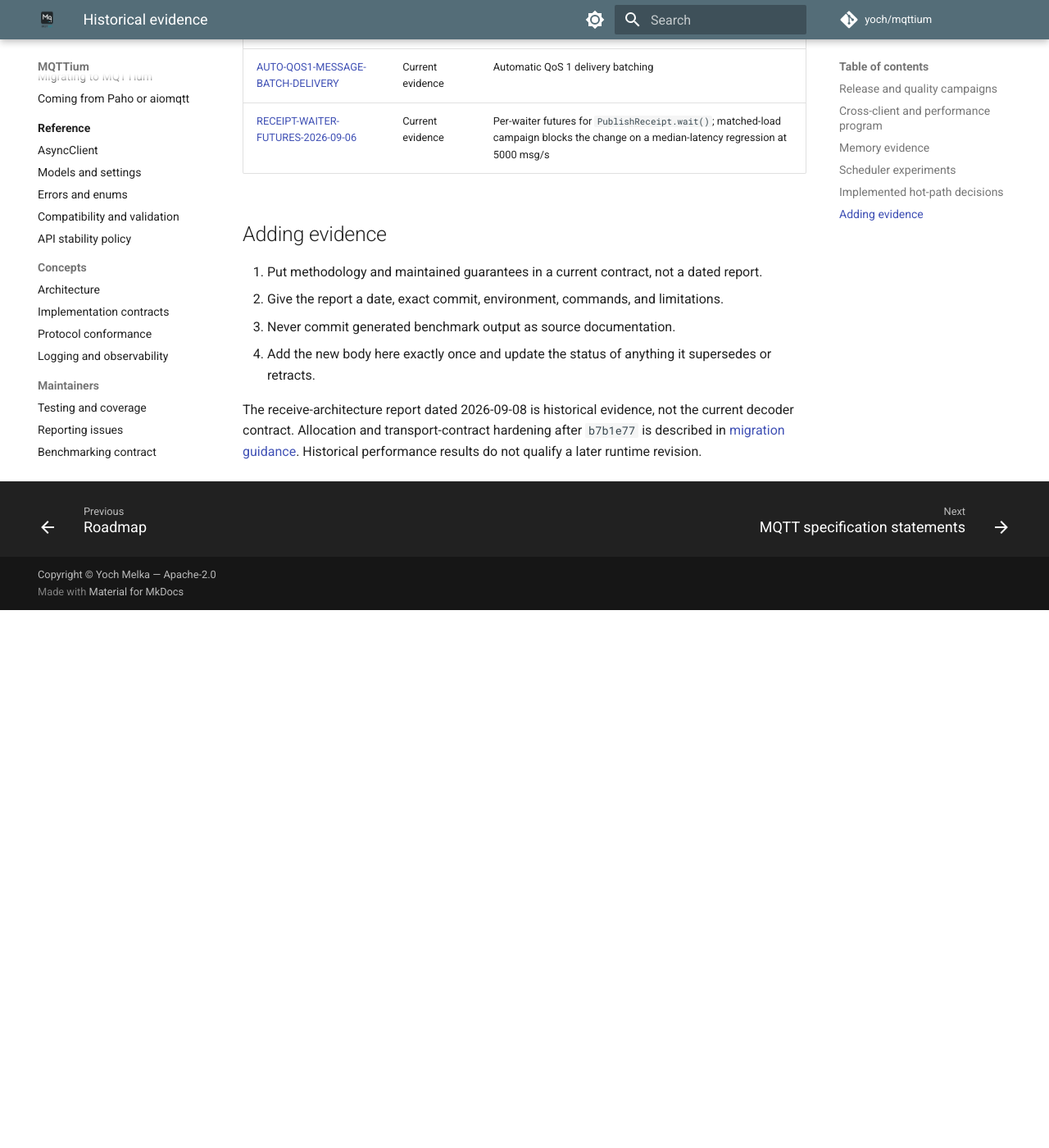
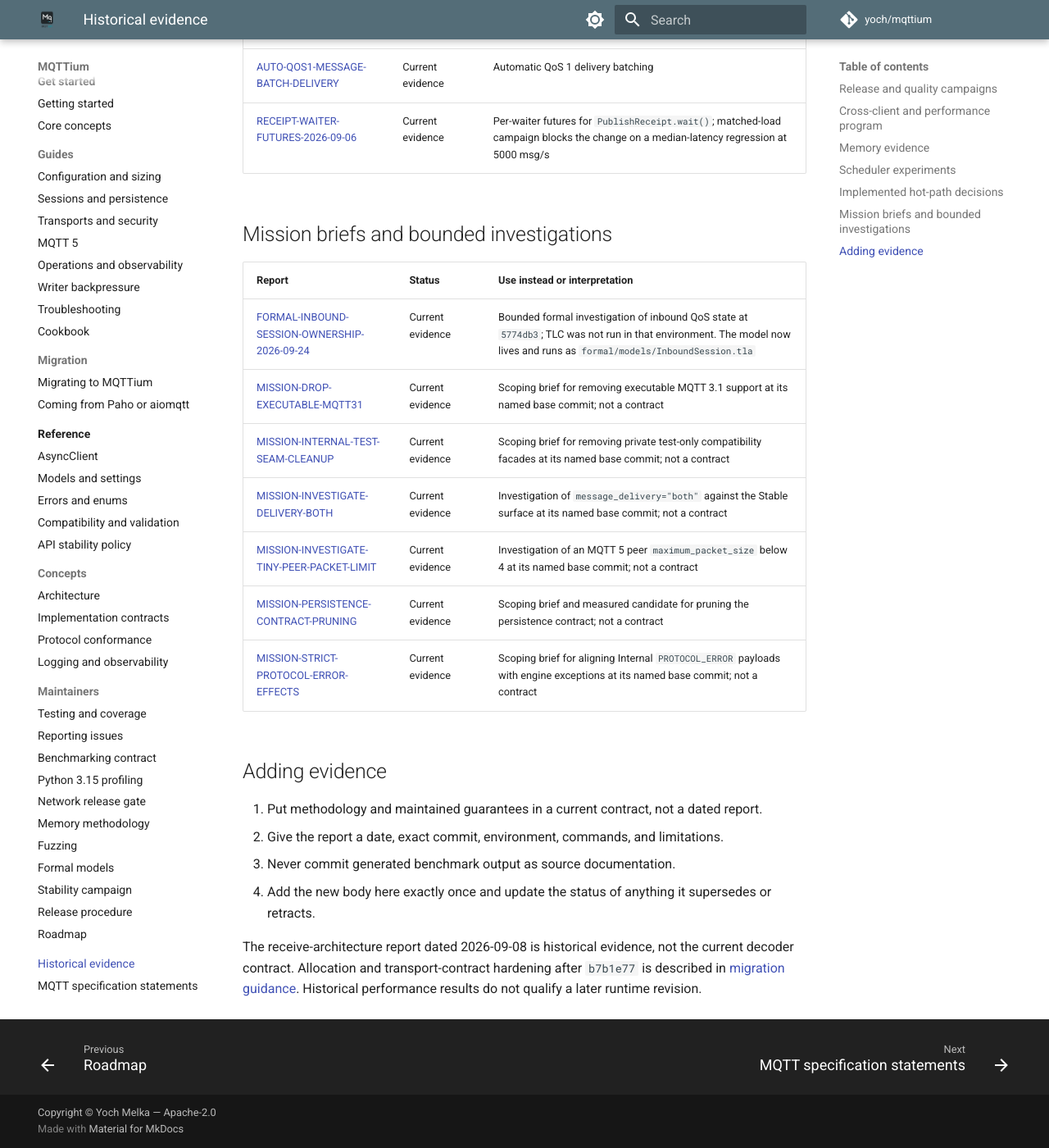
Before and after one commit to yoch/mqttium, an MkDocs documentation site: the page built from docs/reports/README.md, in a window 1280 px wide and 1400 px high, scrolled down 8328 px. Shown: the whole window at 82% size. Built offline with MkDocs 1.6.1 and Material for MkDocs 9.7.7, drawn with Linux system fonts in a browser that asks for light colours; comment, search, counter and statistics services are not loaded; before the commit the page ends 9072 px from its top, so only the background shows below that.

Commit message:
Gate TLC on every change and check what the docs promise
- CI: the TLA+ models run in the required gate, since a runtime change can
  invalidate a model's predicates without touching formal/.
- The engine-lock AST check covers every api/ module, not only the client.
- Statement labels cited in other tests and in src/ must exist in a
  vendored specification.
- The report index lists the seven missing reports, and a project test
  holds it to its "exactly once" promise.
- Stale wording: pre-v1 in AGENTS.md and the llms.txt description, the
  SQLite "experiment" error text, an orphan Paho comment, lint scope.

Co-Authored-By: Claude Fable 5.2 <noreply@anthropic.com>
Claude-Session: https://claude.ai/code/session_01Ao6T3feVH1AdmD4A8HiJoS

```diff
--- a/docs/reports/README.md
+++ b/docs/reports/README.md
@@ -130,6 +130,18 @@ validity conditions pass on an eligible runner.
 | [AUTO-QOS1-MESSAGE-BATCH-DELIVERY](https://github.com/yoch/mqttium/blob/main/docs/reports/AUTO-QOS1-MESSAGE-BATCH-DELIVERY.md) | Current evidence | Automatic QoS 1 delivery batching |
 | [RECEIPT-WAITER-FUTURES-2026-09-06](https://github.com/yoch/mqttium/blob/main/docs/reports/RECEIPT-WAITER-FUTURES-2026-09-06.md) | Current evidence | Per-waiter futures for `PublishReceipt.wait()`; matched-load campaign blocks the change on a median-latency regression at 5000 msg/s |
 
+## Mission briefs and bounded investigations
+
+| Report | Status | Use instead or interpretation |
+| --- | --- | --- |
+| [FORMAL-INBOUND-SESSION-OWNERSHIP-2026-09-24](https://github.com/yoch/mqttium/blob/main/docs/reports/FORMAL-INBOUND-SESSION-OWNERSHIP-2026-09-24.md) | Current evidence | Bounded formal investigation of inbound QoS state at `5774db3`; TLC was not run in that environment. The model now lives and runs as `formal/models/InboundSession.tla` |
+| [MISSION-DROP-EXECUTABLE-MQTT31](https://github.com/yoch/mqttium/blob/main/docs/reports/MISSION-DROP-EXECUTABLE-MQTT31.md) | Current evidence | Scoping brief for removing executable MQTT 3.1 support at its named base commit; not a contract |
+| [MISSION-INTERNAL-TEST-SEAM-CLEANUP](https://github.com/yoch/mqttium/blob/main/docs/reports/MISSION-INTERNAL-TEST-SEAM-CLEANUP.md) | Current evidence | Scoping brief for removing private test-only compatibility facades at its named base commit; not a contract |
+| [MISSION-INVESTIGATE-DELIVERY-BOTH](https://github.com/yoch/mqttium/blob/main/docs/reports/MISSION-INVESTIGATE-DELIVERY-BOTH.md) | Current evidence | Investigation of `message_delivery="both"` against the Stable surface at its named base commit; not a contract |
+| [MISSION-INVESTIGATE-TINY-PEER-PACKET-LIMIT](https://github.com/yoch/mqttium/blob/main/docs/reports/MISSION-INVESTIGATE-TINY-PEER-PACKET-LIMIT.md) | Current evidence | Investigation of an MQTT 5 peer `maximum_packet_size` below 4 at its named base commit; not a contract |
+| [MISSION-PERSISTENCE-CONTRACT-PRUNING](https://github.com/yoch/mqttium/blob/main/docs/reports/MISSION-PERSISTENCE-CONTRACT-PRUNING.md) | Current evidence | Scoping brief and measured candidate for pruning the persistence contract; not a contract |
+| [MISSION-STRICT-PROTOCOL-ERROR-EFFECTS](https://github.com/yoch/mqttium/blob/main/docs/reports/MISSION-STRICT-PROTOCOL-ERROR-EFFECTS.md) | Current evidence | Scoping brief for aligning Internal `PROTOCOL_ERROR` payloads with engine exceptions at its named base commit; not a contract |
+
 ## Adding evidence
 
 1. Put methodology and maintained guarantees in a current contract, not a
--- a/mkdocs.yml
+++ b/mkdocs.yml
@@ -119,9 +119,8 @@ plugins:
       markdown_description: >-
         MQTTium is a dependency-free, async-native MQTT 3.1.1 and MQTT 5.0
         client for production Python services, gateways, and IoT systems.
-        The pre-v1 native AsyncClient API, published as 1.0.0rc17, revises
-        1.0.0rc16 before 1.0 and deliberately differs from 1.0.0rc14.
-        Paho and one-shot helpers are removed. Follow the installation
+        The native AsyncClient API is stable since 1.0; Paho and one-shot
+        helpers are removed. Follow the installation
         and migration guides for the version described by this documentation.
       sections:
         Get started:
--- a/pyproject.toml
+++ b/pyproject.toml
@@ -143,8 +143,6 @@ max-complexity = 15
 
 [tool.ruff.lint.per-file-ignores]
 "src/mqttium/protocol/__init__.py" = ["F401"]
-# The Paho façade's publish path deliberately keeps immediate/queued admission
-# and reservation cleanup together so their ordering/error semantics stay visible.
 "tests/**" = ["B017", "E731"]
 "tests/fuzz/test_hypothesis_fuzz.py" = ["E402"]
 "tests/fuzz/test_matcher_differential.py" = ["E402"]
```
Also changed, not shown: AGENTS.md (+5 -6 lines), CHANGELOG.md (+2 -0 lines), CONTRIBUTING.md (+2 -2 lines), docs/formal-models.md (+3 -2 lines), 5 other files.
